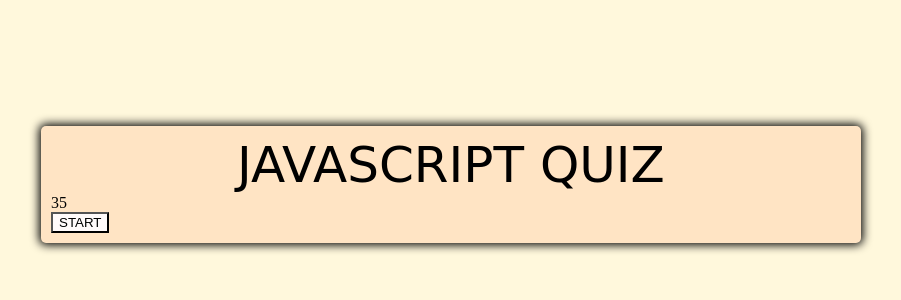
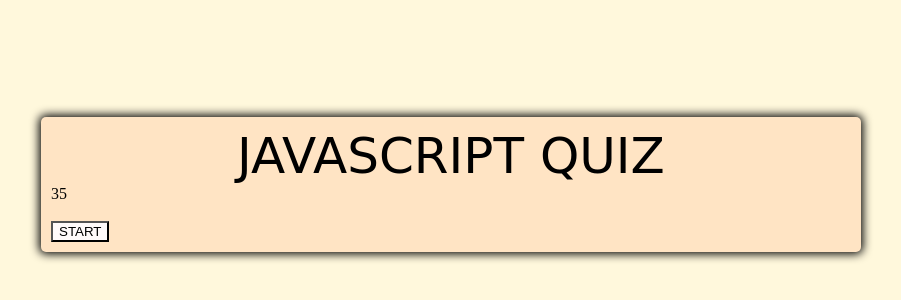
Before and after one commit to alihernandez/coding_quiz, a plain HTML site: page index.html in a window 1280 px wide. Shown: the part 216-516 px from the top of the page, without its empty margins (189-1090 px from the left). Drawn offline with Linux system fonts and the light colour scheme; a web font is replaced by a local one.

Commit message:
styled buttons

```diff
--- a/index.html
+++ b/index.html
@@ -29,8 +29,10 @@
             <button class = "btn">Answer4</button>
         </div>
         </div>
+        <br>
+        <br>
 <!--Controls for quiz-->
-        <div class = "controls">
+        <div class = "controls" style="justify-content: center;">
             <button id= "start-btn" class="start-btn btn">START</button>
             <button id= "next-btn" class="next-btn btn hide">NEXT</button>
 
--- a/script.js
+++ b/script.js
@@ -205,7 +205,6 @@ var questions = [
 
 
 
-
 // I got this to work but it's super basic and I couldn't in good consious half ass it like this....
 
 //var questions = [
```
